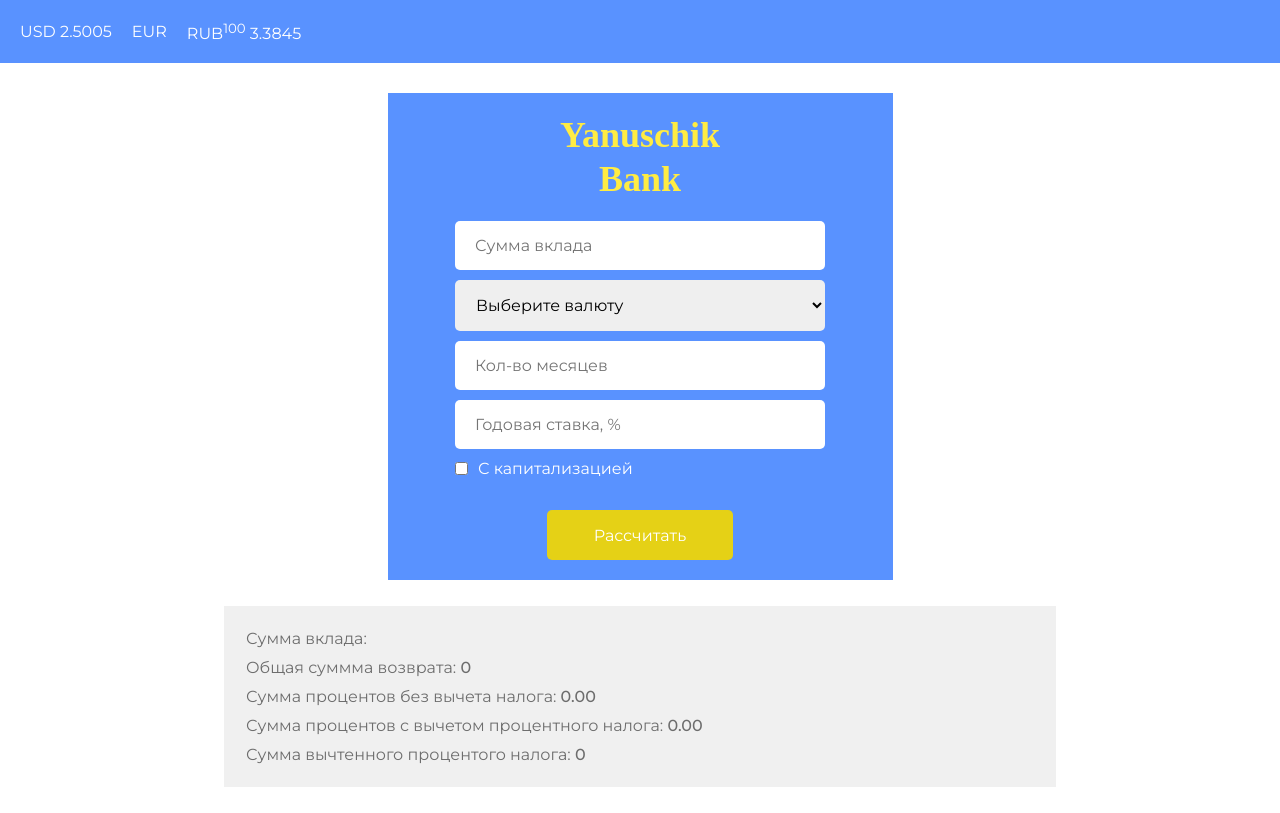
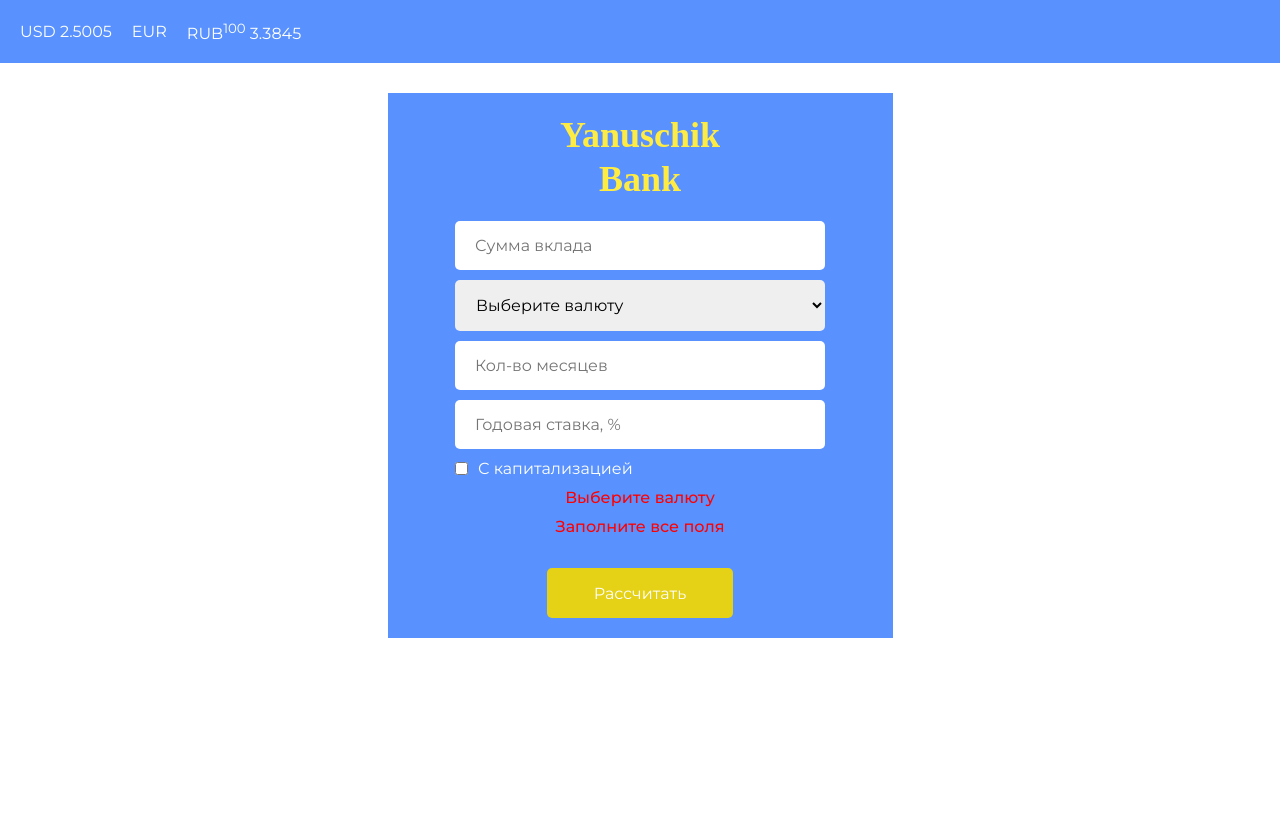
Before and after one commit to VadimYanuschik/deposit-calculator, a React (Create React App) app: page / in a window 1280 px wide. Both pictures are taken after a click on the button "Рассчитать". Built offline with nearby package versions, Linux system fonts and the light colour scheme; a web font is replaced by a local one.

Commit message:
add form errors

```diff
--- a/src/components/calculator/calculator.component.js
+++ b/src/components/calculator/calculator.component.js
@@ -1,6 +1,12 @@
 import React, {useState} from 'react';
 import {connect} from 'react-redux';
-import {CalculatorContainer, FormContainer, TitleContainer, TitleText} from './calculator.styles';
+import {
+    CalculatorContainer,
+    ErrorContainer,
+    FormContainer,
+    TitleContainer,
+    TitleText
+} from './calculator.styles';
 import Input from '../input/input.component';
 import Checkbox from '../checkbox/checkbox.component';
 import Button from '../button/button.compoent';
@@ -8,6 +14,8 @@ import Select from '../select/select.component';
 import {startCalculations} from '../../redux/deposit/deposit.actions';
 
 function Calculator({startCalculations}) {
+    const [selectError, setSelectError] = useState(false);
+    const [inputError, setInputError] = useState(false);
     const [depositAmount, setDepositAmount] = useState('');
     const [currency, setCurrency] = useState('');
     const [monthCount, setMonthCount] = useState('');
@@ -15,13 +23,43 @@ function Calculator({startCalculations}) {
     const [withCapitalization, setWithCapitalization] = useState(false);
 
     const handleClick = () => {
-        startCalculations({depositAmount, currency, monthCount, interestRate, withCapitalization})
+        const isInputValid = inputValidator()
+        const isSelectValid = selectValidator()
+        if(isInputValid && isSelectValid)
+            startCalculations({depositAmount, currency, monthCount, interestRate, withCapitalization})
+    }
+
+    const selectValidator = () => {
+        if(currency) {
+            setSelectError(false)
+            return true
+        }
+        else {
+            setSelectError(true)
+            return false
+        }
+    }
+
+    const inputValidator = () => {
+        console.log(depositAmount, monthCount, interestRate)
+        if(depositAmount && monthCount && interestRate) {
+            console.log('exist')
+            setInputError(false)
+            return true
+        } else {
+            setInputError(true)
+            return false
+        }
     }
 
     const handleLetters = (e) => {
-        e = e.replace(/[^0-9\.]/g,'');
+        // all inputs are required
+        // show calculations history
+        e = e.replace(/[^0-9\\.]/g,'');
         if(e.split('.').length>2)
             e = e.replace(/\.+$/,"");
+            if(e.split('.')[1] && e.split('.')[1].length > 2)
+                e = e.slice(0, -1)
         return e
     }
 
@@ -37,6 +75,8 @@ function Calculator({startCalculations}) {
                 <Input onChange={e => setMonthCount(handleLetters(e.target.value))} type='number' value={monthCount} placeholder={'Кол-во месяцев'}/>
                 <Input onChange={e => setInterestRate(handleLetters(e.target.value))} type='number' value={interestRate} placeholder={'Годовая ставка, %'}/>
                 <Checkbox onChange={e => setWithCapitalization(!withCapitalization)} checked={withCapitalization} id={'form-button'} labelText={'С капитализацией'}/>
+                {selectError ? <ErrorContainer>Выберите валюту</ErrorContainer> : null}
+                {inputError ? <ErrorContainer>Заполните все поля</ErrorContainer> : null}
                 <Button onClick={handleClick} text={'Рассчитать'}/>
             </FormContainer>
         </CalculatorContainer>
--- a/src/components/calculator/calculator.styles.js
+++ b/src/components/calculator/calculator.styles.js
@@ -30,3 +30,9 @@ export const TitleText = styled.h1`
   color: #FFEC43;
   line-height: 44px;
 `
+
+export const ErrorContainer = styled.span`
+  color: red;
+  font-weight: 500;
+  font-size: 16px;
+`
```
